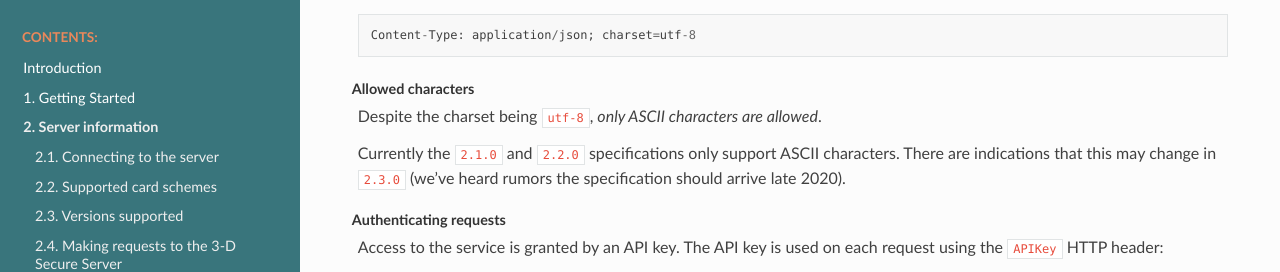
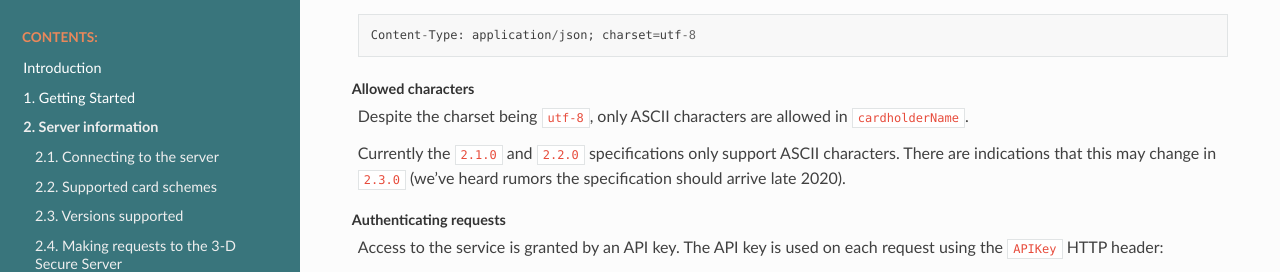
Before and after one commit to clearhaus/3DSv2-api-documentation, a Sphinx documentation site: the page built from source/server-information.rst, in a window 1280 px wide and 900 px high, scrolled down 832 px. Shown: the part 151-423 px from the top of the window. Built offline with Sphinx 7.4.7 and the Read the Docs theme 2.0.0, drawn with Linux system fonts in a browser that asks for light colours.

Commit message:
Make it clear that cardholderName must be ASCII

```diff
--- a/source/_static/areq_210.html
+++ b/source/_static/areq_210.html
@@ -1006,7 +1006,7 @@ Channels:
 </div>
 </div>
 </div>
-<div class='argdesc'><div class='description'>Name of the Cardholder.</div>
+<div class='argdesc'><div class='description'>Name of the Cardholder. Must be ASCII characters.</div>
 <p class='enumDescriptionHeader'>
 Scheme specific rules:
 </p>
--- a/source/_static/areq_220.html
+++ b/source/_static/areq_220.html
@@ -1216,7 +1216,7 @@ Channels:
 </div>
 </div>
 </div>
-<div class='argdesc'><div class='description'>Name of the Cardholder.</div>
+<div class='argdesc'><div class='description'>Name of the Cardholder. Must be ASCII characters.</div>
 <p class='enumDescriptionHeader'>
 Scheme specific rules:
 </p>
--- a/source/server-information.rst
+++ b/source/server-information.rst
@@ -55,7 +55,8 @@ Request headers
     Content-Type: application/json; charset=utf-8
 
 Allowed characters
-  Despite the charset being ``utf-8``, *only ASCII characters are allowed*.
+  Despite the charset being ``utf-8``, only ASCII characters are allowed in
+  ``cardholderName``.
 
   Currently the ``2.1.0`` and ``2.2.0`` specifications only support ASCII
   characters. There are indications that this may change in ``2.3.0``  (we've
```
